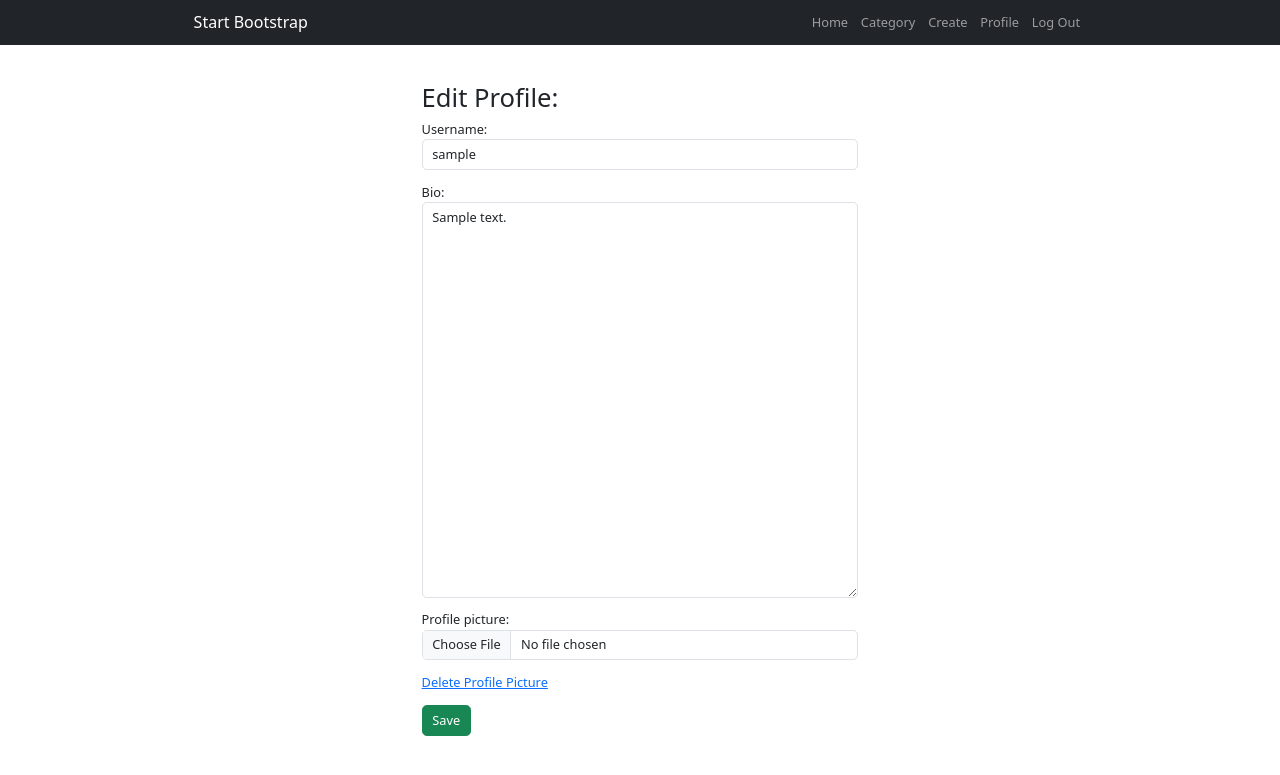
After one commit to elBukhara/Articles, a Django app: page /user/profile/edit_profile/ in a window 1280 px wide. The commit adds this page. Shown: the top 775 px of the page. Run offline with Django 5.2, Linux system fonts and the light colour scheme; a user stored in the database is signed in; tables that the repository leaves empty hold one stand-in row (values such as "Sample post"); some libraries are stand-ins or nearby versions.

Commit message:
editing of a profile is added

```diff
--- /dev/null
+++ b/frontend/templates/users/edit_profile.html
@@ -0,0 +1,34 @@
+{% extends "layout.html" %}
+
+{% load static %}
+
+
+{% block body %}
+<main class="container mt-5">
+    <form method="post" enctype="multipart/form-data">
+      {% csrf_token %}
+      {{ form.media }}
+
+      <div class="row justify-content-center">
+        <div class="col-lg-6">
+          <h2>Edit Profile:</h2>
+          <p class="form-group">
+            {{ form.username.label_tag }} {{ form.username }}
+          </p>
+          <p class="form-group">
+            {{ form.bio.label_tag }} {{ form.bio }}
+          </p>
+          <p class="form-group">
+            {{ form.profile_picture.label_tag }} {{ form.profile_picture }}
+          </p>
+          {% if user.profile_picture != 'default/profile_photo.jpg' %}
+            <a href="{% url 'users:delete_profile_picture' user.id %}" class="d-block mb-3">Delete Profile Picture</a>
+          {% endif %}
+          <button type="submit" class="btn btn-success">Save</button>
+        </div>
+      </div>
+
+    </form>
+</main>
+
+{% endblock %}
--- a/frontend/templates/users/profile.html
+++ b/frontend/templates/users/profile.html
@@ -11,7 +11,7 @@
                 <h5 class="card-title">Admin Serth</h5>
                 <h6 class="text-muted mb-2">Moscow</h6>
                 {% if request.user == author %}
-                <a href="#" class="btn btn-outline-primary">Edit Profile</a>
+                <a href="{% url 'users:edit_profile' %}" class="btn btn-outline-primary">Edit Profile</a>
                 {% else %}
                 <a href="#" class="btn btn-outline-primary">Visit Website</a>
                 {% endif %}
@@ -121,7 +121,7 @@
                 {% endfor %}
             </div>
             {% endif %}
-            {% else %}
+            {% elif request.user == author %}
             <h4 class="text-muted">You do not have any articles yet. Let's <a href="{% url 'blog:create_article' %}">create</a> some more!</h4>
             {% endif %}
 
--- /dev/null
+++ b/users/forms.py
@@ -0,0 +1,28 @@
+from django import forms
+from django.shortcuts import render, redirect
+from django.contrib.auth.decorators import login_required
+
+from .models import User
+
+class UserProfileForm(forms.ModelForm):
+    class Meta:
+        model = User
+        fields = ['username', 'bio', 'profile_picture']
+        widgets = {
+            'username': forms.TextInput(attrs={'class': 'form-control'}),
+            'bio': forms.Textarea(attrs={'cols': 80, 'rows': 20, 'class': 'form-control'}),
+            'profile_picture': forms.FileInput(attrs={'type': "file", 'id': "id_profile_picture", 'name': "profile_picture", 'class': "form-control"})
+        }
+
+@login_required
+def edit_profile(request):
+    if request.method == 'POST':
+        form = UserProfileForm(request.POST, request.FILES, instance=request.user)
+        if form.is_valid():
+            if not form.cleaned_data['profile_picture']:
+                form.instance.profile_picture = 'default/profile_photo.jpg'
+            form.save()
+            return redirect('users:profile', request.user.id)  # Redirect to the appropriate page after saving
+    else:
+        form = UserProfileForm(instance=request.user)
+    return render(request, 'users/edit_profile.html', {'form': form, 'user': request.user})
--- a/users/urls.py
+++ b/users/urls.py
@@ -1,13 +1,15 @@
 from django.urls import path
 from . import views
 from . import authentication
+from . import forms
 app_name = 'users'
 
 urlpatterns = [
     path('profile/<int:user_id>/', views.profile_view, name='profile'),
     path('author/<int:author_id>/category/<slug:category_slug>/', views.users_category, name='users_category'),
     path('author/<int:author_id>/tag/<int:hashtag_id>/', views.users_hashtag, name='users_hashtag'),
-
+    path('profile/edit_profile/', forms.edit_profile, name='edit_profile'),
+    path('delete_profile_picture/<int:user_id>/', views.delete_profile_picture, name='delete_profile_picture'),
 
     path('login/', authentication.login_view, name='login'),
     path('register/', authentication.register, name='register'),
```
Also changed, not shown: users/views.py (+10 -0 lines).
